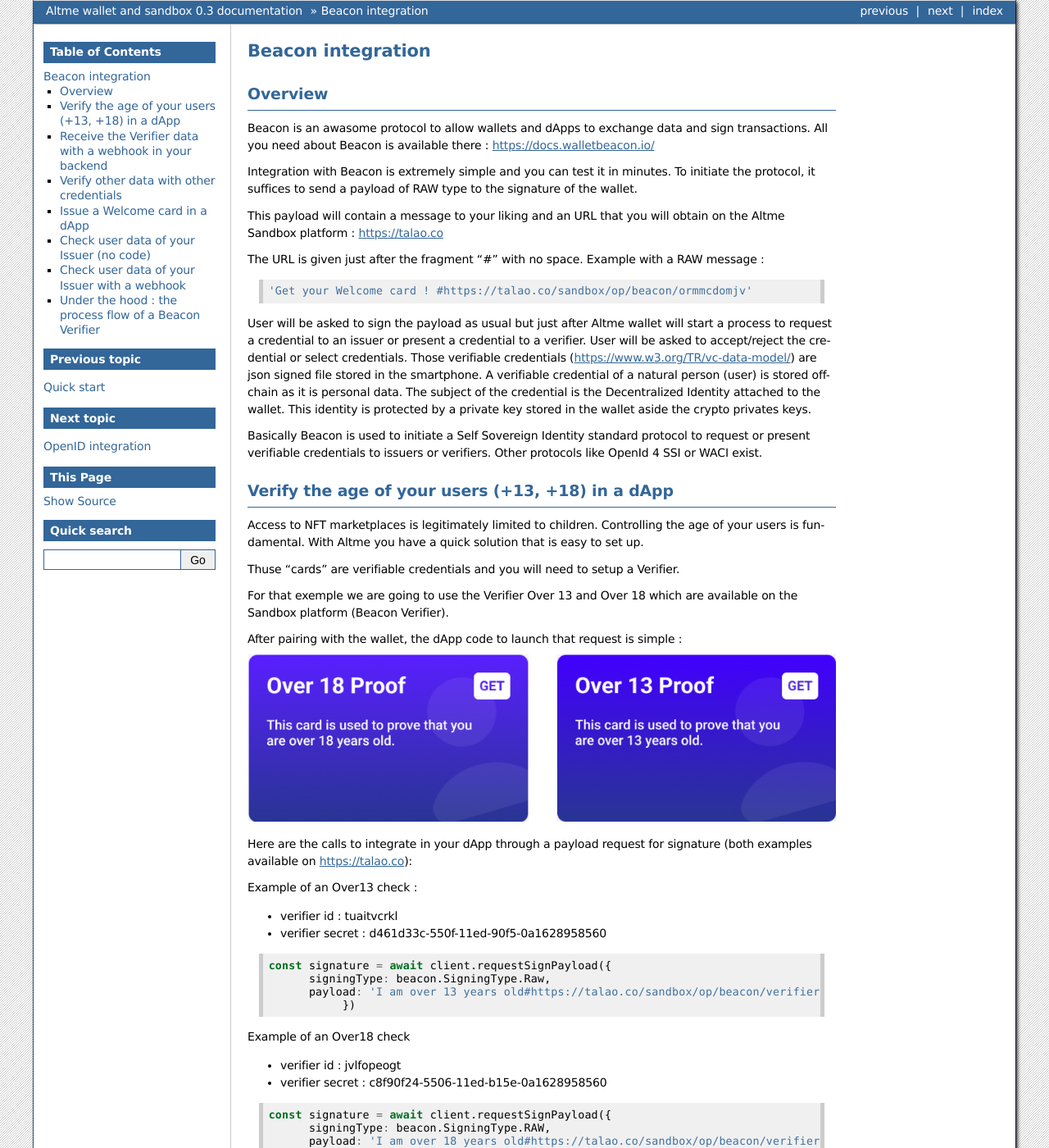
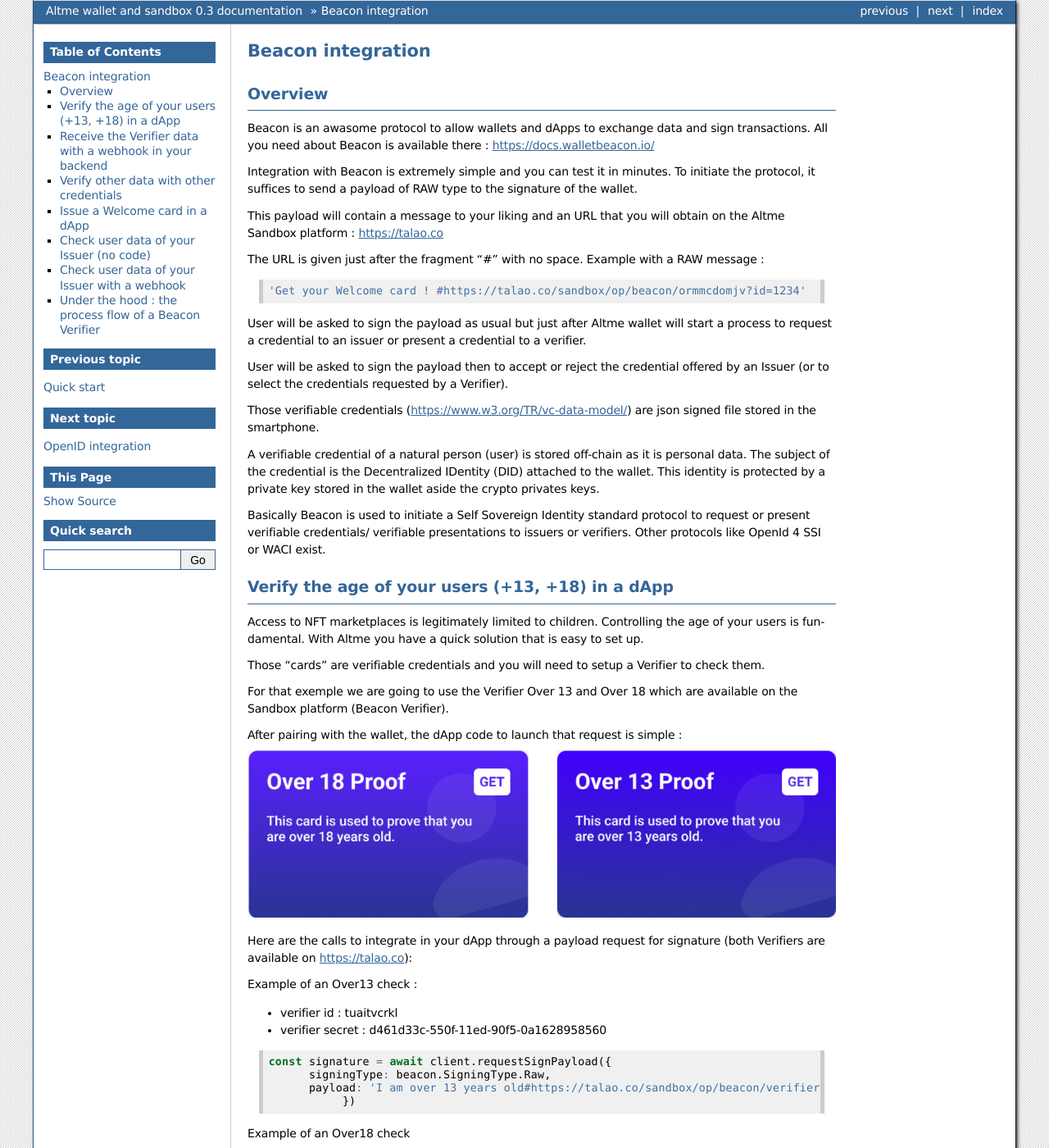
Before and after one commit to TalaoDAO/sandbox-doc, a Sphinx documentation site: the page built from docs/source/code_beacon.rst, in a window 1280 px wide and 1400 px high. Shown: the whole window at 82% size. Built offline with Sphinx 7.4.7, drawn with Linux system fonts in a browser that asks for light colours; some of the changed text lies outside the part shown.

Commit message:
update doc

```diff
--- a/docs/source/code_beacon.rst
+++ b/docs/source/code_beacon.rst
@@ -14,15 +14,19 @@
 
 .. code-block:: javascript
 
-    'Get your Welcome card ! #https://talao.co/sandbox/op/beacon/ormmcdomjv'
+    'Get your Welcome card ! #https://talao.co/sandbox/op/beacon/ormmcdomjv?id=1234'
 
 
 User will be asked to sign the payload as usual but just after Altme wallet will start a process to request a credential to an issuer or present a credential to a verifier.
-User will be asked to accept/reject the credential or select credentials. Those verifiable credentials (https://www.w3.org/TR/vc-data-model/) are json signed file stored in the smartphone.
-A verifiable credential of a natural person (user) is stored off-chain as it is personal data. The subject of the credential is the Decentralized Identity attached to the wallet.
+
+User will be asked to sign the payload then to accept or reject the credential offered by an Issuer (or to select the credentials requested by a Verifier).
+
+Those verifiable credentials (https://www.w3.org/TR/vc-data-model/) are json signed file stored in the smartphone.
+
+A verifiable credential of a natural person (user) is stored off-chain as it is personal data. The subject of the credential is the Decentralized IDentity (DID) attached to the wallet.
 This identity is protected by a private key stored in the wallet aside the crypto privates keys.
 
-Basically Beacon is used to initiate a Self Sovereign Identity standard protocol to request or present verifiable credentials to issuers or verifiers. Other protocols like OpenId 4 SSI or WACI exist.
+Basically Beacon is used to initiate a Self Sovereign Identity standard protocol to request or present verifiable credentials/ verifiable presentations to issuers or verifiers. Other protocols like OpenId 4 SSI or WACI exist.
 
 
 
@@ -32,7 +36,7 @@
 
 Access to NFT marketplaces is legitimately limited to children. Controlling the age of your users is fundamental. With Altme you have a quick solution that is easy to set up.
 
-Thuse "cards" are verifiable credentials and you will need to setup a Verifier.
+Those "cards" are verifiable credentials and you will need to setup a Verifier to check them.
 
 For that exemple we are going to use the Verifier Over 13 and Over 18 which are available on the Sandbox platform (Beacon Verifier).
 
@@ -43,10 +47,10 @@
 
 
 
-Here are the calls to integrate in your dApp through a payload request for signature (both examples available on https://talao.co):
+Here are the calls to integrate in your dApp through a payload request for signature (both Verifiers are available on https://talao.co):
 
 
-Example of an Over13 check  :
+Example of an Over13 check   :
 
 * verifier id : tuaitvcrkl
 * verifier secret : d461d33c-550f-11ed-90f5-0a1628958560
@@ -55,7 +59,7 @@
 
     const signature = await client.requestSignPayload({
           signingType: beacon.SigningType.Raw,
-          payload: 'I am over 13 years old#https://talao.co/sandbox/op/beacon/verifier/tuaitvcrkl'
+          payload: 'I am over 13 years old#https://talao.co/sandbox/op/beacon/verifier/tuaitvcrkl?id=1234'
                })
 
 
@@ -70,13 +74,15 @@
 
     const signature = await client.requestSignPayload({
           signingType: beacon.SigningType.RAW,
-          payload: 'I am over 18 years old#https://talao.co/sandbox/op/beacon/verifier/jvlfopeogt'
+          payload: 'I am over 18 years old#https://talao.co/sandbox/op/beacon/verifier/jvlfopeogt?id=1234'
                })
 
 
 The user will be asked to prove their age with a credential.
 
-You can set up your own verifiers to receive data or verify your users' credentials.
+You can set up your own verifiers to receive data and verify your users' credentials.
+
+NB : The "id" argument is useful to attach data to a web session or a blockchain address. That address could be for instance the one provided by Beacon after pairing.
 
 
 Receive the Verifier data with a webhook in your backend
@@ -100,7 +106,7 @@
         if request.headers.get('key') != verifier_secret :
             return jsonify('Forbidden'), 403
         data = request.get_json()
-        if data['event'] == 'VERIFICATION' :
+        if data['event'] == 'VERIFICATION' :  # this is an event to catch a digest of the credential
             print(data)
             return jsonify('ok')
 
@@ -112,19 +118,31 @@
 The webhook function tests the request key against the verifier_secret and gets the json data transfered by the verifier with the event 'VERIFICATION'.
 
 
+Data received are JSON :
+
+.. code-block:: javascript
+
+   {"event": "VERIFICATION", "id": "1234", "presented": "2022-11-15T14:59:43Z", "vc_type": ["Over13"], "verification": true}
+
+
+An event "VERIFICATION_DATA" is also available. In that case the webhook receive the full verifiable presentation signed by the wallet with the verifiable credential signed by the issuer.
+
+
 Verify other data with other credentials
 ----------------------------------------
 
 Many credentials are today available for user onboardings :
 
-* over 13, over 18
+* Over 13
+* Over 18
 * Age range
 * Nationality
 * ID card
+* Driver License
 * Passport number (hash)
 * Email proof
 * Phone proof
-* Company pass
+* Custom : membership cards, vouchers, tickets,...
 
 
 Issue a Welcome card in a dApp
```
Also changed, not shown: docs/source/code_openid.rst (+12 -11 lines), 1 other file.
